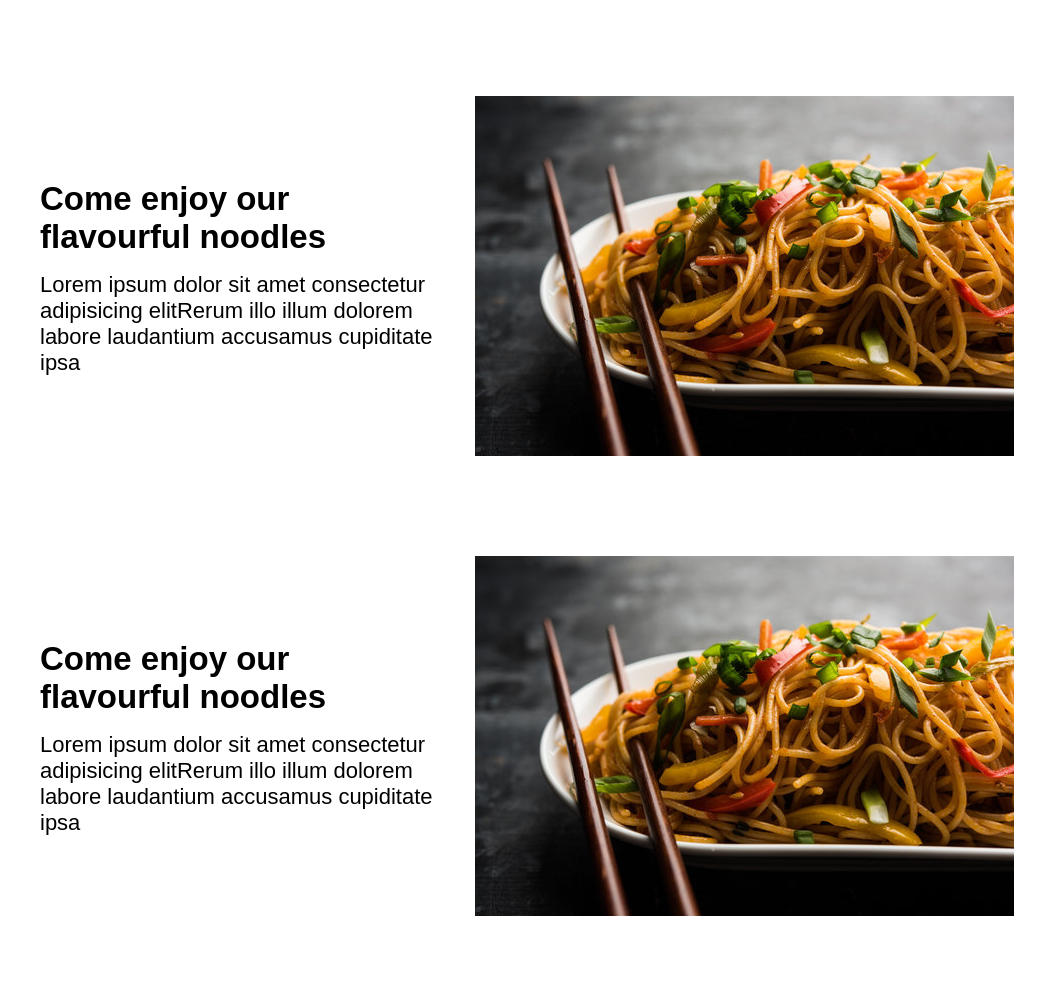
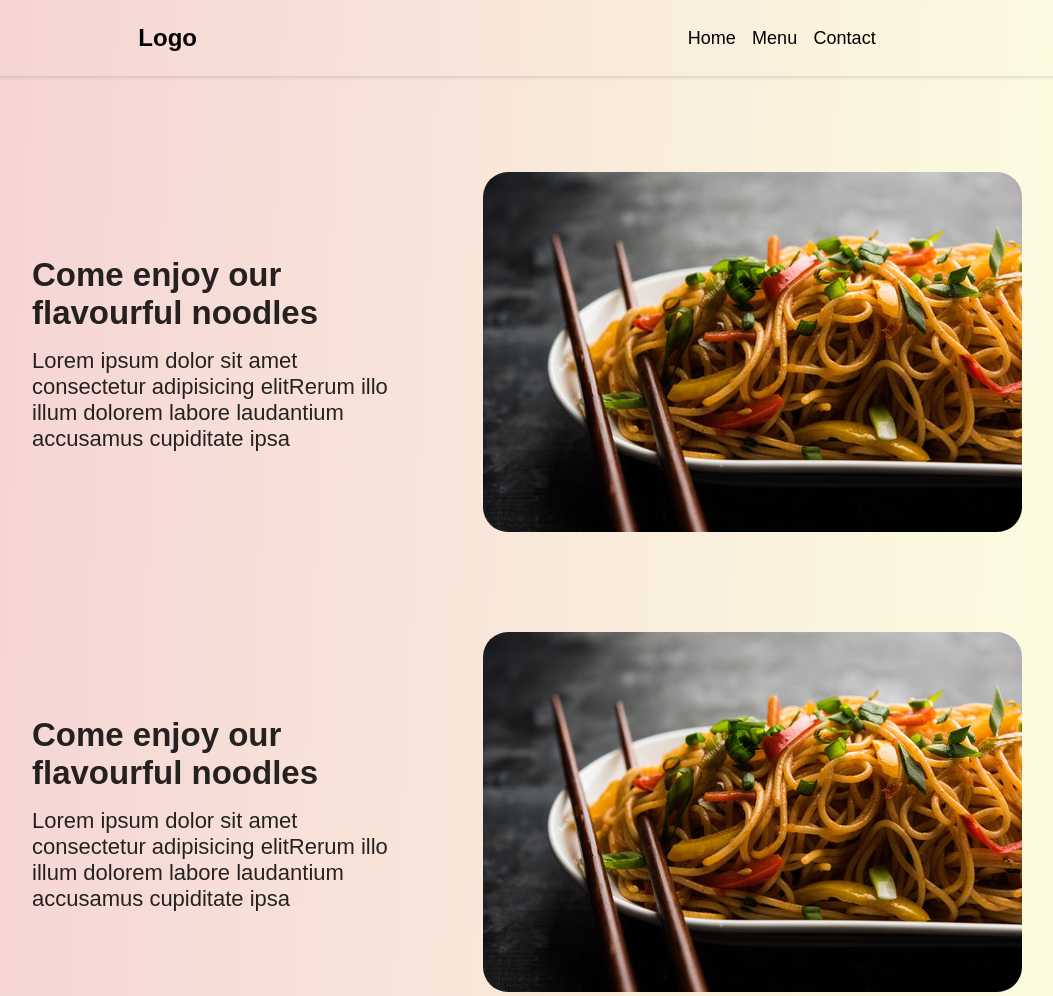
Before and after one commit to dagm1425/restaurant-page, a website built with webpack: page dist/index.html in a window 1280 px wide. Shown: the whole page, without its empty margins (133-1186 px from the left). Before the commit the page ends 920 px from the top, so only its background shows below. Built offline with nearby package versions, Linux system fonts and the light colour scheme.

Commit message:
Add and style navbar

```diff
--- a/src/styles.css
+++ b/src/styles.css
@@ -3,6 +3,37 @@
     margin: 0;
     box-sizing: border-box;
     font-family: sans-serif;
+}
+
+body {
+    background-image: linear-gradient( 92.7deg,  rgba(245,212,212,1) 8.5%, rgba(252,251,224,1) 90.2% );
+}
+
+nav {
+    position: sticky;
+    top: 0;
+    display: flex;
+    flex-wrap: wrap;
+    justify-content: space-around;
+    align-items: center;
+    padding: 1.5rem 2rem;
+    box-shadow: rgba(0, 0, 0, 0.16) 0px 1px 4px;
+}
+
+.links a {
+    text-decoration: none;
+    font-size: 1.125rem;
+    color: inherit;
+    margin-left: 12px;
+    transition: 0.1s;
+}
+
+.links a:hover {
+    opacity: 50%;
+}
+
+.links a:active {
+    opacity: 70%;
 }
 
 .hero {
@@ -16,7 +47,9 @@
 .left {
     max-width: 475px;
     padding: 2.5rem;
+    margin-right: 1rem;
     font-size: 22px;
+    color: rgba(0, 0, 0, 0.85);
 }
 
 .left p {
@@ -26,9 +59,11 @@
 
 .right {
     max-width: 575px;
+    border-radius: 25px;
 }
 
 .right img {
     max-width: 100%;
     height: auto;
+    /* box-shadow: rgba(99, 99, 99, 0.2) 0px 2px 8px 0px; */
 }
```
Also changed, not shown: dist/index.html.
